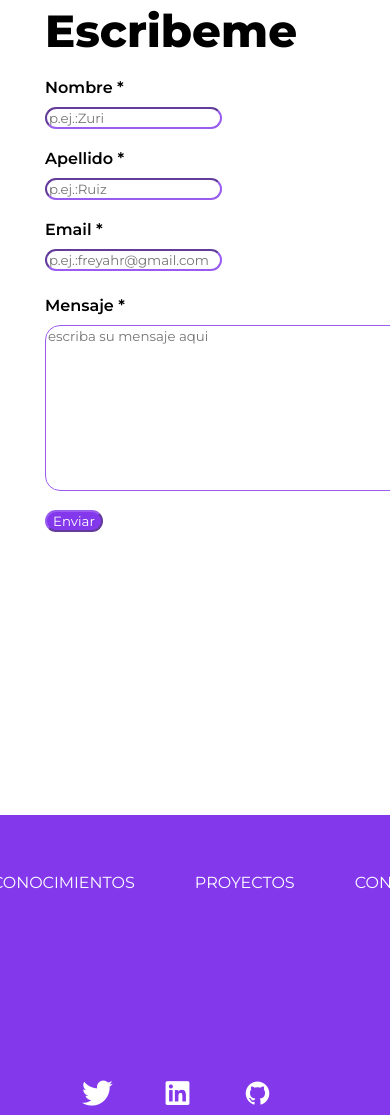
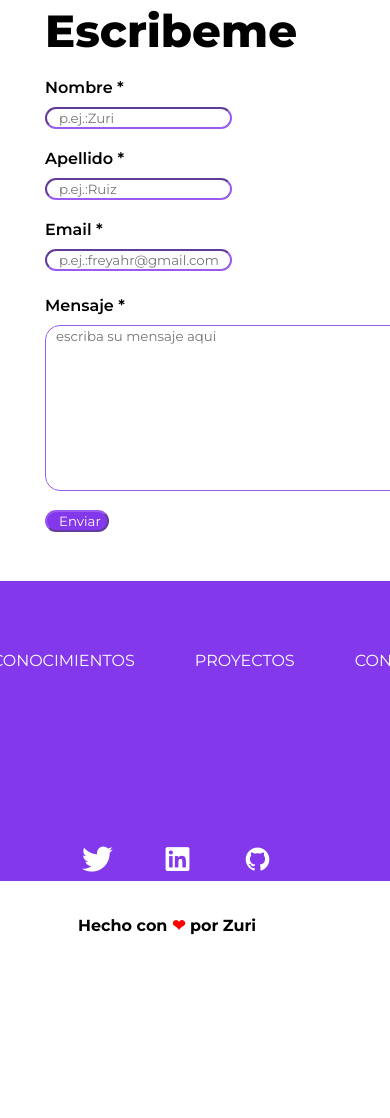
Before and after one commit to ZuriRuiz/porfolio-Zuri, a plain HTML site: page index.html in a window 390 px wide. Shown: the part 7308-8426 px from the top of the page. After the commit the page ends 8243 px from the top, so only its background shows below. Drawn offline with nearby package versions, Linux system fonts and the light colour scheme.

Commit message:
problemas con el footer

```diff
--- a/estilo.css
+++ b/estilo.css
@@ -809,6 +809,7 @@ input{
     border-radius: 30px;
     border-color: #995cef;
     outline: none;
+    padding-left: 12px;
 }
 
 
@@ -816,6 +817,7 @@ textarea{
     border-radius: 15px;
     border-color: #995cef;
     outline: none;
+    padding-left: 10px;
 }
 
 .boton-enviar{
@@ -836,6 +838,7 @@ textarea{
     margin-top: 20px;
     margin-bottom: 10px;
     font-weight: 600;
+
 }
 
 .apellido-formulario{
@@ -855,6 +858,8 @@ textarea{
     margin-bottom: 10px;
     font-weight: 600;
 }
+
+
 
 .container-footer{
     display: flex;
@@ -923,6 +928,8 @@ textarea{
 .color-corazon{
     color: red;
 }
+
+
 
 @media screen and (max-width: 576px){
     header{
@@ -997,7 +1004,7 @@ textarea{
     .card-uno{
 
         width: 95%;
-        padding:
+
 
     }
 
@@ -1146,27 +1153,15 @@ textarea{
         width: 5px;
     }
 
-    .container-footer{
-        margin-top: 70%;
-        width: 100%;
 
 
+
+
+    .texto-footer-dos{
+        margin-top: 10%;
+        margin-left: 20%;
     }
 
-    .texto-footer{
-        margin-top: 15%;
-    }
 
-    .container-iconos-footer{
-        display: flex;
-        flex-direction: row;
 
-    }
-
-    .texto-footer-dos{
-        text-align: center;
-        font-weight: 800;
-        padding-top: 10%;
-        background-color: #8338ec;
-    }
 }
```
